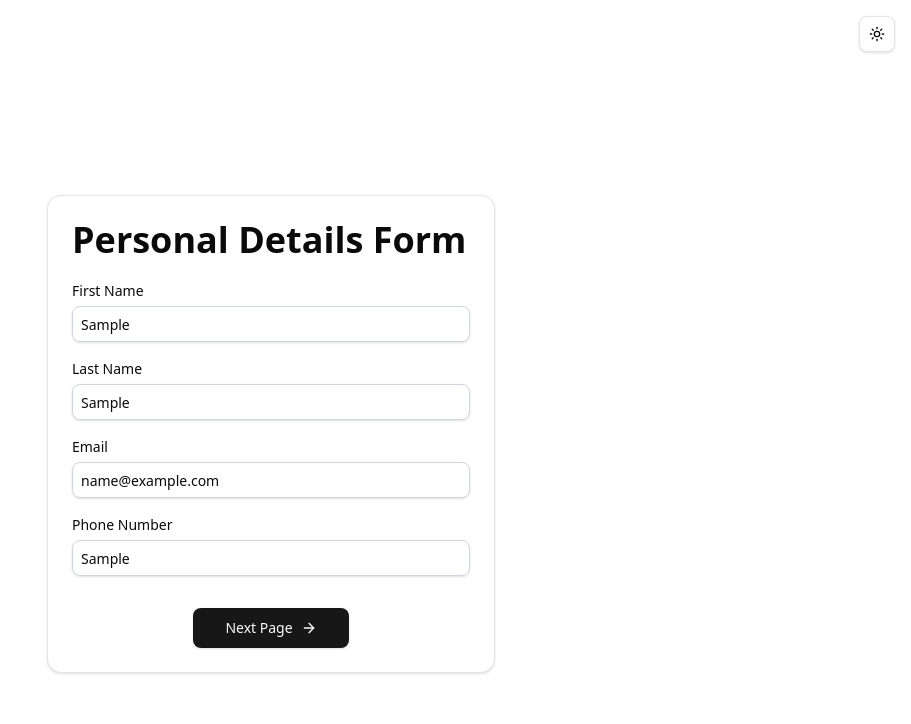
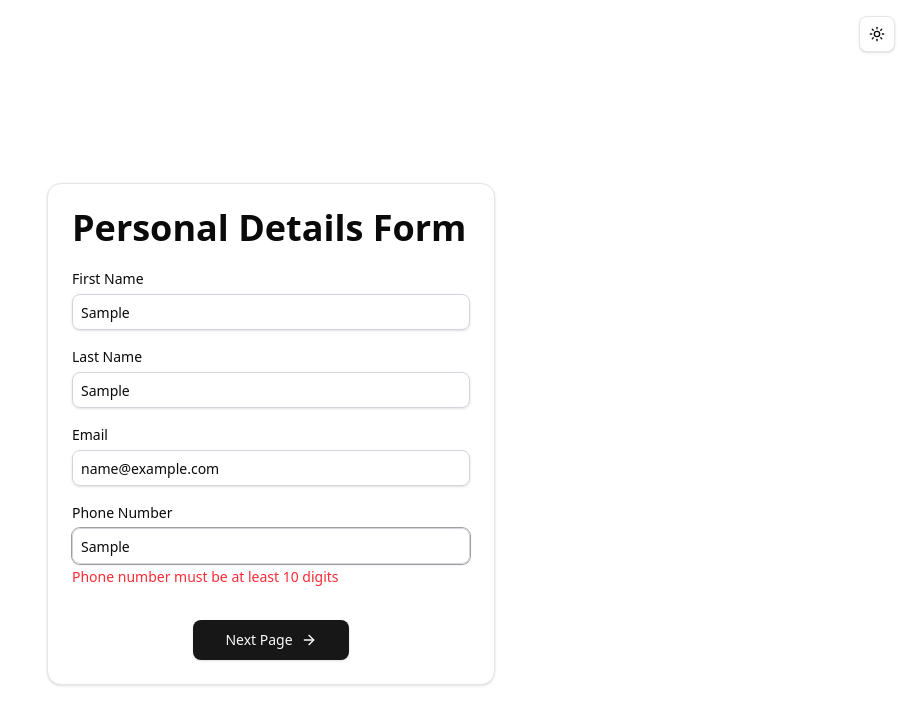
Before and after one commit to hannanfikri/formentation, a React (Vite) app: page /personal-details in a window 1280 px wide. Both pictures are taken after typing "Sample", "Sample", "name@example.com", "Sample" into the empty fields and a click on the button "Next Page". Shown: the top 724 px of the page, without its empty margins (369-1280 px from the left). Built offline with nearby package versions, Linux system fonts and the light colour scheme.

Commit message:
add validation

```diff
--- a/package.json
+++ b/package.json
@@ -10,6 +10,7 @@
     "preview": "vite preview"
   },
   "dependencies": {
+    "@hookform/resolvers": "^5.2.2",
     "@radix-ui/react-dropdown-menu": "^2.1.16",
     "@radix-ui/react-label": "^2.1.7",
     "@radix-ui/react-slot": "^1.2.3",
@@ -25,6 +26,7 @@
     "tailwind": "^4.0.0",
     "tailwind-merge": "^3.3.1",
     "tailwindcss-animate": "^1.0.7",
+    "zod": "^4.1.12",
     "zustand": "^5.0.8"
   },
   "devDependencies": {
--- a/src/components/common/TextInput.tsx
+++ b/src/components/common/TextInput.tsx
@@ -4,11 +4,13 @@ import { Label } from "../ui/label";
 
 type TextInputProps = React.InputHTMLAttributes<HTMLInputElement> & {
   label: string;
+  error: string | undefined;
 };
 
 export const TextInput = React.forwardRef<HTMLInputElement, TextInputProps>(
-  ({ label, ...props }, ref) => {
+  ({ label, error, ...props }, ref) => {
     return (
+      <div>
         <div className="flex flex-col gap-2">
           <Label>{label}</Label>
           <Input
@@ -17,6 +19,8 @@ export const TextInput = React.forwardRef<HTMLInputElement, TextInputProps>(
             {...props}
           />
         </div>
+        {error && <span className="text-red-500 text-sm mt-1">{error}</span>}
+      </div>
     );
   }
 );
--- a/src/components/forms/PersonalDetailsForm.tsx
+++ b/src/components/forms/PersonalDetailsForm.tsx
@@ -3,29 +3,33 @@ import { useFormContext } from "react-hook-form";
 import { TextInput } from "../common/TextInput";
 
 export const PersonalDetailsForm = () => {
-  const { register } = useFormContext<PersonalDetailsFormData>();
+  const { register, formState: { errors } } = useFormContext<PersonalDetailsFormData>();
   return (
     <div className="flex flex-col gap-5">
       <TextInput
         {...register("firstName")}
         placeholder="Ahmad..."
         label="First Name"
+        error={errors.firstName?.message}
       />
       <TextInput
         {...register("lastName")}
         placeholder="Bin Ahmad..."
         label="Last Name"
+        error={errors.lastName?.message}
       />
       <TextInput
         {...register("email")}
         type="email"
         placeholder="ahmad@email.com..."
         label="Email"
+        error={errors.email?.message}
       />
       <TextInput
         {...register("phoneNumber")}
         placeholder="011-1111 1111..."
         label="Phone Number"
+        error={errors.phoneNumber?.message}
       />
     </div>
   );
--- a/src/hooks/usePersonalDetails.ts
+++ b/src/hooks/usePersonalDetails.ts
@@ -1,20 +1,18 @@
+import { personalDetailsSchema } from "@/schemas";
+import { useFormStore } from "@/stores";
+import { zodResolver } from "@hookform/resolvers/zod";
 import { useForm } from "react-hook-form";
 import type { PersonalDetailsFormData } from "../types/forms";
-import { useFormStore } from "@/stores";
-import { useEffect } from "react";
 
 export const usePersonalDetails = () => {
   const formStore = useFormStore((state) => state.forms.personalDetails);
   const formMethods = useForm<PersonalDetailsFormData>({
     defaultValues: formStore,
+    resolver: zodResolver(personalDetailsSchema),
   });
   const setPersonalDetails = useFormStore(
     (state) => state.setters.setPersonalDetails
   );
-
-  useEffect(() => {
-    console.log("Loaded personal details from store:", formStore);
-  }, [formStore])
 
   const onSubmit = (formData: PersonalDetailsFormData) => {
     console.log("Personal Details Submitted:", formData);
--- /dev/null
+++ b/src/schemas/index.ts
@@ -0,0 +1 @@
+export { personalDetailsSchema, type PersonalDetails } from "./personal-details";
--- /dev/null
+++ b/src/schemas/personal-details.ts
@@ -0,0 +1,13 @@
+import * as z from "zod";
+
+export const personalDetailsSchema = z.object({
+  firstName: z.string().min(1, "First name is required"),
+  lastName: z.string().min(1, "Last name is required"),
+  email: z.string().email("Invalid email address"),
+  phoneNumber: z
+    .string()
+    .min(10, "Phone number must be at least 10 digits")
+    .max(15, "Phone number must be at most 15 digits"),
+});
+
+export type PersonalDetails = z.infer<typeof personalDetailsSchema>;
--- a/tsconfig.json
+++ b/tsconfig.json
@@ -8,6 +8,7 @@
     "baseUrl": ".",
     "paths": {
       "@/*": ["./src/*"]
-    }
+    },
+    "strict": true
   }
 }
```
Also changed, not shown: 1 other file (tests, documents, lock files or other folders). Lines whose indentation alone changed are shown as unchanged.
